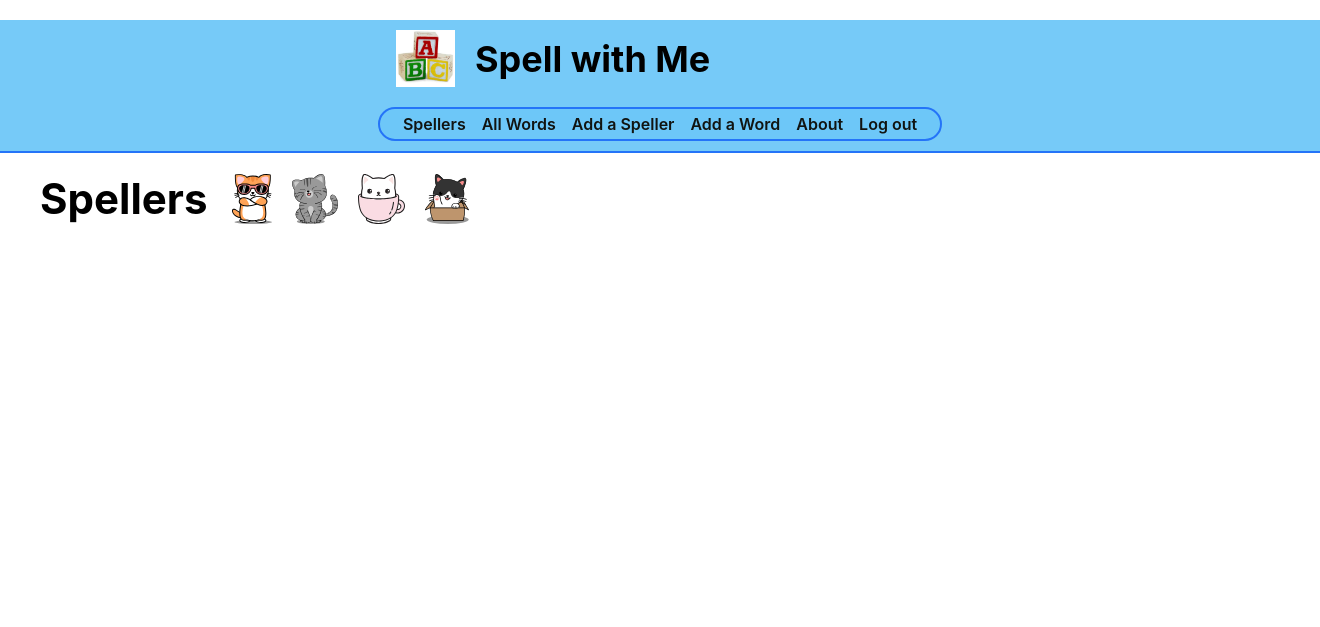
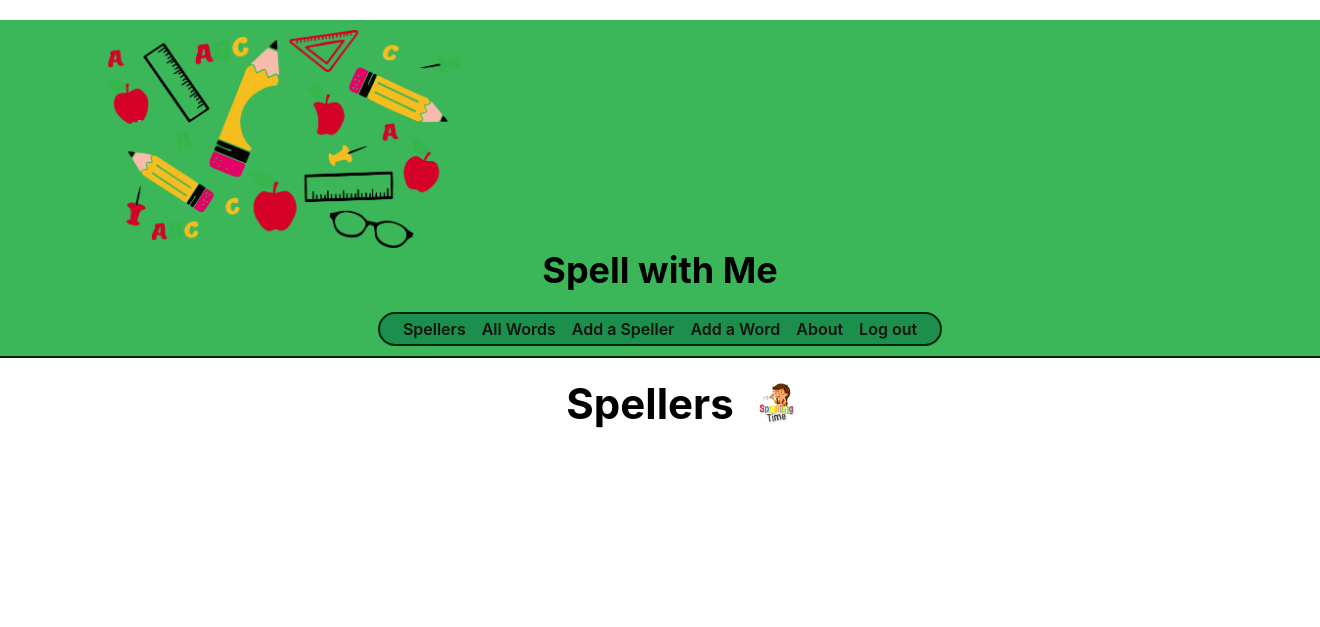
Before and after one commit to ccampero/Spell-with-Me-Project, a Django app: page /spellers/ in a window 1320 px wide. Shown: the top 627 px of the page. Before the commit the page ends 224 px from the top, so only its background shows below. Run offline with Django 5.2, Linux system fonts and the light colour scheme; the visitor is signed in with stand-in values (Sample User, id 1); data that the repository does not hold is empty.

Commit message:
getting close to done

```diff
--- a/SpellwithMe/main_app/static/css/base.css
+++ b/SpellwithMe/main_app/static/css/base.css
@@ -27,9 +27,9 @@ html {
       'Oxygen', 'Ubuntu', 'Cantarell', 'Fira Sans', 'Droid Sans',
       'Helvetica Neue', sans-serif;
     min-height: 100vh;
-    --nav-bg: rgba(104, 197, 248, 0.7);
-    --nav-bg-ff: rgba(104, 197, 248, 0.9);
-    --borders: rgb(36, 116, 248) solid 2px;
+    --nav-bg: rgba(72, 202, 94, 0.7);
+    --nav-bg-ff: rgba(38, 175, 72, 0.9);
+    --borders: rgb(4, 39, 12) solid 2px;
     --text-color: rgb(17, 20, 17);
     --link-hover-color: rgb(16, 56, 158);
     --button-bg: rgb(245, 245, 245);
@@ -45,12 +45,30 @@ html {
     --font-l: 1.8rem;
     --font-reg: 1.6rem;
     --card-border-radius: 6px;
+
   }
 
   header {
     width: 100%;
     background: var(--nav-bg-ff); /* rgba(104, 197, 248, .9) */
     border-bottom: var(--borders);
+    display: flex;
+    justify-content: center; /* Center the content horizontally */
+    align-items: center; /* Center the content vertically */
+    text-align: center; /* Center the text */
+  }
+
+  .page-header {
+    width: 100%;
+    display: flex;
+    justify-content: center; /* Center the header text */
+    align-items: center;
+  }
+
+  .page-header h1 {
+    font-size: var(--font-xxl);
+    margin: 0;
+    text-align: center; /* Ensure the text is centered */
   }
 
   nav {
@@ -206,12 +224,15 @@ html {
     }
 
     .page-header img {
-      height: 50px;
+      max-height: 150px;
+      max-width: 100%;
       margin-left: 20px;
     }
 
     .page-header img:first-of-type {
       margin-left: 25px;
+      max-height: 150px;
+      max-width: 100%;
     }
 
     @supports (-webkit-backdrop-filter: none) or (backdrop-filter: none) {
@@ -264,7 +285,7 @@ html {
 
       nav,
       .header-logo-container {
-        background: rgba(104, 197, 248, 0.6);
+        background: rgba(8, 117, 67, 0.6);
         -webkit-backdrop-filter: blur(3px);
         backdrop-filter: blur(3px);
       }
@@ -303,25 +324,28 @@ html {
   }
 
   .header-content {
-    display: flex;
-    align-items: center; /* Vertically center items */
+
+    align-items: center; /* Vertically centers items */
+    justify-content: space-between; /* Distributes space between items */
     padding: 10px 20px;
     width: 100%;
-    max-width: 1200px; /* Adjust as needed */
+    max-width: 750px; /* Adjust as needed */
   }
 
-  .header-image {
-    max-width: 15%;
-    width: 25%;
+.header-image {
+    max-width: 50%;
+    width: 50%;
     height: auto;
-    margin-right: 20px; /* Adds space between image and text */
-  }
+    margin-left: -200px; /* Adds space between image and text */
+}
 
-  .header-text {
-    flex-grow: 1; /* Allows the text to take available space */
-  }
+.header-text {
+  text-align: center; /* Centers the text within its container */
+  flex-grow: 1; /* Allows the text to take up available space */
+}
 
-  .header-text h1 {
+
+.header-text h1 {
     font-size: var(--font-xxl); /* Adjust font size as needed */
     margin: 0; /* Removes default margin */
   }
--- a/SpellwithMe/main_app/static/css/home.css
+++ b/SpellwithMe/main_app/static/css/home.css
@@ -23,7 +23,7 @@ main {
   max-width: 375px;
 }
 
-  .cat-container {
+.speller-container {
   width: 80%;
 }
 
--- a/SpellwithMe/main_app/templates/base.html
+++ b/SpellwithMe/main_app/templates/base.html
@@ -16,7 +16,7 @@
     <header>
       <div class="header-content">
         <a href="/">
-          <img src="{% static 'images/blocks.jpg' %}" alt="Header Image" class="header-image" />
+          <img src="{% static 'images/pencils.png' %}" alt="Header Image" class="header-image" />
         </a>
         <div class="header-text">
           <h1>Spell with Me</h1>
--- a/SpellwithMe/main_app/templates/main_app/speller_confirm_delete.html
+++ b/SpellwithMe/main_app/templates/main_app/speller_confirm_delete.html
@@ -4,7 +4,7 @@
 
 <div class="page-header">
   <h1>Delete Speller?</h1>
-  <img src="{% static 'images/nerd-cat.svg' %}" alt="A cat using a computer" />
+
 </div>
 
 <h2>Are you sure you want to delete {{ speller.name }}?</h2>
--- a/SpellwithMe/main_app/templates/main_app/word_confirm_delete.html
+++ b/SpellwithMe/main_app/templates/main_app/word_confirm_delete.html
@@ -4,7 +4,7 @@
 
 <div class="page-header">
   <h1>Delete Word?</h1>
-  <img src="{% static 'images/nerd-cat.svg' %}" alt="A cat using a computer" />
+
 </div>
 <h2>Are you sure you want to delete {{ object.name }}?</h2>
 
--- a/SpellwithMe/main_app/templates/main_app/word_form.html
+++ b/SpellwithMe/main_app/templates/main_app/word_form.html
@@ -10,7 +10,7 @@
     {% else %}
       <h1>Add a Word</h1>
     {% endif %}
-    <img src="{% static 'images/nerd-cat.svg' %}" alt="A cat using a computer" />
+
   </div>
   <form action="" method="post" class="form-container" autocomplete="off">
     {% csrf_token %}
--- a/SpellwithMe/main_app/templates/signup.html
+++ b/SpellwithMe/main_app/templates/signup.html
@@ -6,7 +6,7 @@
 {% block content %}
 <div class="page-header">
   <h1>Sign Up</h1>
-  <img src="{% static 'images/nerd-cat.svg' %}" alt="A cat using a computer" />
+
 </div>
 {% if error_message %}
   <p class="red-text">{{ error_message }}</p>
--- a/SpellwithMe/main_app/templates/spellers/index.html
+++ b/SpellwithMe/main_app/templates/spellers/index.html
@@ -7,23 +7,15 @@
 
 <section class="page-header">
   <h1>Spellers</h1>
-  <img src="{% static 'images/cool-cat.svg' %}" alt="A cool cat" />
-  <img src="{% static 'images/happy-cat.svg' %}" alt="A happy cat" />
-  <img src="{% static 'images/teacup-cat.svg' %}" alt="A cat in a teacup" />
-  <img src="{% static 'images/cat-in-box.svg' %}" alt="A cat in a box" />
+  <img src="{% static 'images/spellingtime.jpg' %}" alt="A girl with a spelling time sign" />
+
 </section>
 
 <section class="card-container">
   {% for speller in spellers %}
     <div class="card">
         <a href="{% url 'speller-detail' speller.id %}">
-      <div class="card-content">
-        <div class="card-img-container">
-          <img
-            src="{% static 'images/sk8r-boi-cat.svg' %}"
-            alt="A skater boy cat"
-          />
-        </div>
+
         <h2 class="card-title">{{ speller.name }}</h2>
         {% if speller.age > 5 %}
         <p>A {{ speller.age }} year old Spelling Star!</p>
--- a/SpellwithMe/main_app/views.py
+++ b/SpellwithMe/main_app/views.py
@@ -71,7 +71,7 @@ def signup(request):
             user = form.save()
             # This is how we log a user in
             login(request, user)
-            return redirect('cat-index')
+            return redirect('speller-index')
         else:
             error_message = 'Invalid sign up - try again'
     # A bad POST or a GET request, so render signup.html with an empty form
@@ -87,7 +87,7 @@ def signup(request):
 
 class SpellerCreate(LoginRequiredMixin, CreateView):
     model = Speller
-    fields = ['name','description', 'age']
+    fields = ['name','description', 'age', 'grade']
     success_url = '/spellers/'
 
     def form_valid(self, form):
@@ -115,7 +115,7 @@ class WordDetail(LoginRequiredMixin, DetailView):
 
 class WordUpdate(LoginRequiredMixin, UpdateView):
     model = Word
-    fields = ['name', 'color', 'grade']
+    fields = ['word', 'color', 'grade']
 
 class WordDelete(LoginRequiredMixin, DeleteView):
     model = Word
```
Also changed, not shown: SpellwithMe/main_app/static/css/spellers/speller-detail.css (+6 -3 lines), SpellwithMe/main_app/templates/home.html (+4 -9 lines), SpellwithMe/main_app/templates/main_app/word_list.html (+2 -5 lines), SpellwithMe/main_app/templates/spellers/detail.html (+5 -11 lines), README.md (added), SpellwithMe/main_app/static/css/form.css (line endings or trailing spaces), SpellwithMe/main_app/static/css/spellers/speller-index.css (indentation only), SpellwithMe/main_app/static/images/children.png (added), SpellwithMe/main_app/static/images/pencils.png (added), SpellwithMe/main_app/static/images/spellergirl2.jpg (added), SpellwithMe/main_app/static/images/spellingtime.jpg (added). Lines whose indentation alone changed are shown as unchanged.
